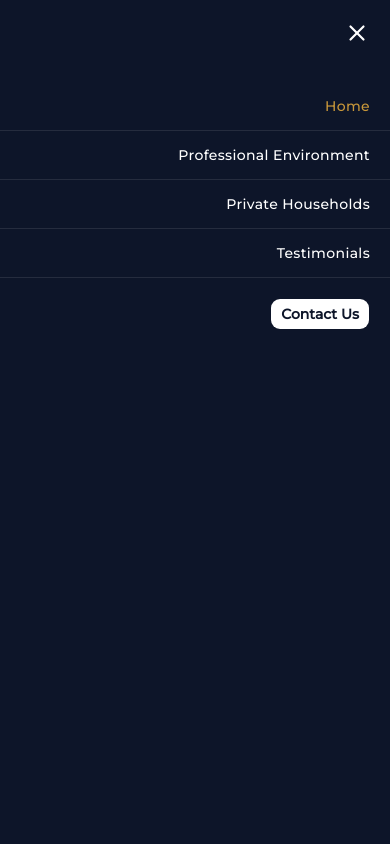
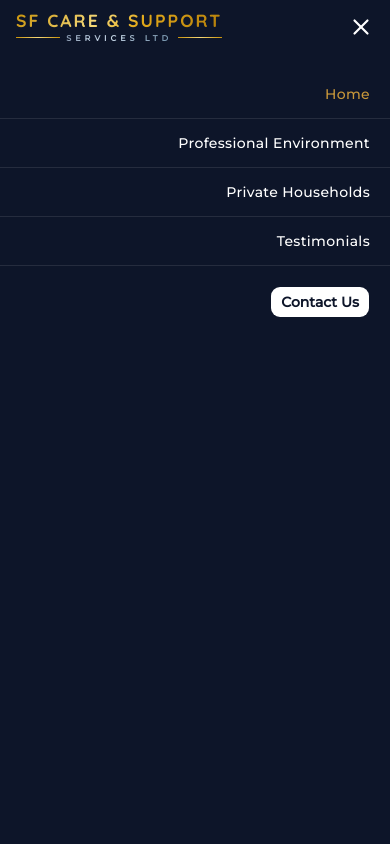
Before and after one commit to theNubiadev/sfcssl, a Next.js app: page / in a window 390 px wide. Both pictures are taken after a click on the button 357 px from the left and 29 px from the top of the page. Shown: the top 844 px of the page. Built offline with nearby package versions, Linux system fonts and the light colour scheme.

Commit message:
style: Enhance mobile overlay with new header design and improved link structure

```diff
--- a/components/Navbar.tsx
+++ b/components/Navbar.tsx
@@ -102,10 +102,46 @@ export default function Navbar() {
       </div>
 
       {/* ── Mobile Overlay ── */}
+     {/* ── Mobile Overlay ── */}
 {open && (
   <div className="lg:hidden fixed inset-0 z-40 bg-main flex flex-col">
-          {/* Close button */}
-          <div className="flex justify-end px-5 py-5">
+    {/* Header row with logo + close button */}
+    <div className="flex items-center justify-between px-4 py-3">
+      <Link href="/" onClick={() => setOpen(false)} className="no-underline flex flex-col leading-none font-mont">
+        <span
+          className="font-extrabold tracking-[2px] text-[1.1rem] font-quick"
+          style={{
+            background: "linear-gradient(135deg, #c8920a 0%, #f5d97a 40%, #e2a91a 60%, #b07c0a 100%)",
+            WebkitBackgroundClip: "text",
+            WebkitTextFillColor: "transparent",
+            backgroundClip: "text",
+          }}
+        >
+          SF CARE &amp; SUPPORT
+        </span>
+        <div className="flex items-center gap-1.5 mt-1">
+          <div
+            className="h-[1.5px] flex-1 min-w-2.5"
+            style={{ background: "linear-gradient(90deg, #c8920a, #f5d97a, #c8920a)" }}
+          />
+          <span
+            className="text-[0.5rem] font-bold tracking-[4px] whitespace-nowrap"
+            style={{
+              background: "linear-gradient(135deg, #8899b0 0%, #c8d8e8 45%, #a0b4c8 60%, #7090a8 100%)",
+              WebkitBackgroundClip: "text",
+              WebkitTextFillColor: "transparent",
+              backgroundClip: "text",
+            }}
+          >
+            SERVICES LTD
+          </span>
+          <div
+            className="h-[1.5px] flex-1 min-w-2.5"
+            style={{ background: "linear-gradient(90deg, #c8920a, #f5d97a, #c8920a)" }}
+          />
+        </div>
+      </Link>
+
       <button onClick={() => setOpen(false)} aria-label="Close menu">
         <X size={26} className="text-white" />
       </button>
```
Lines whose indentation alone changed are shown as unchanged.
